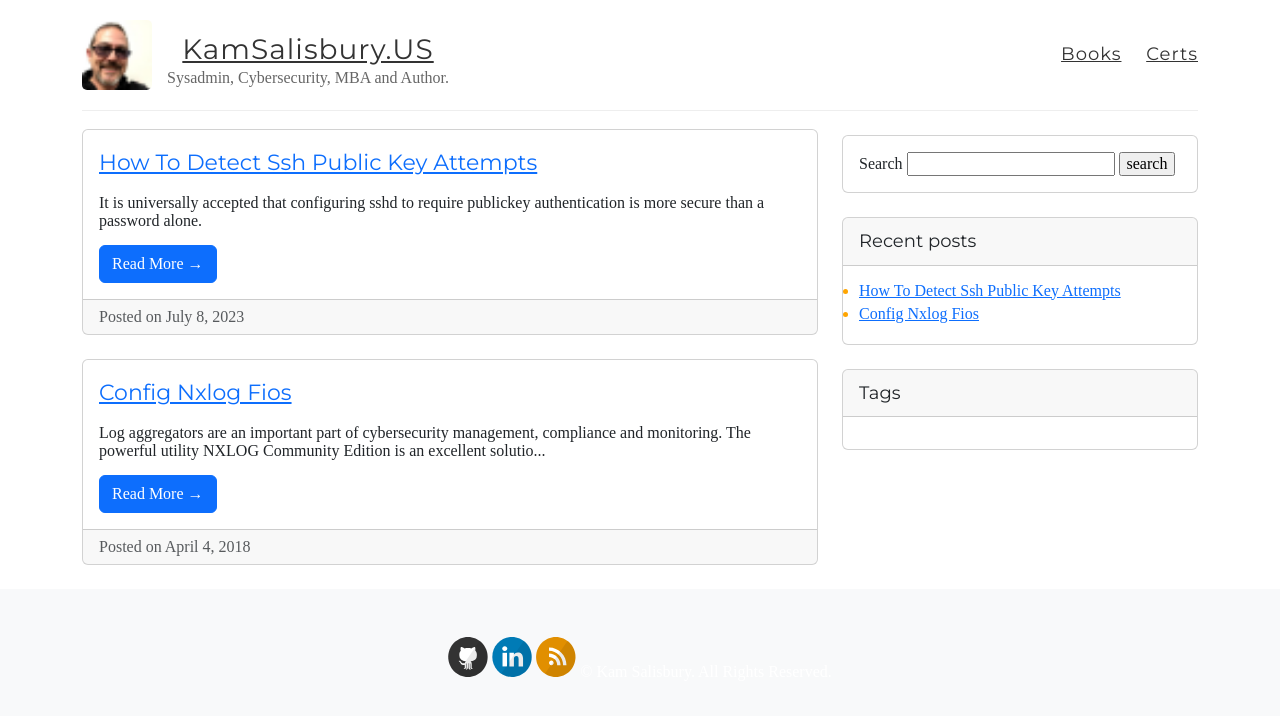
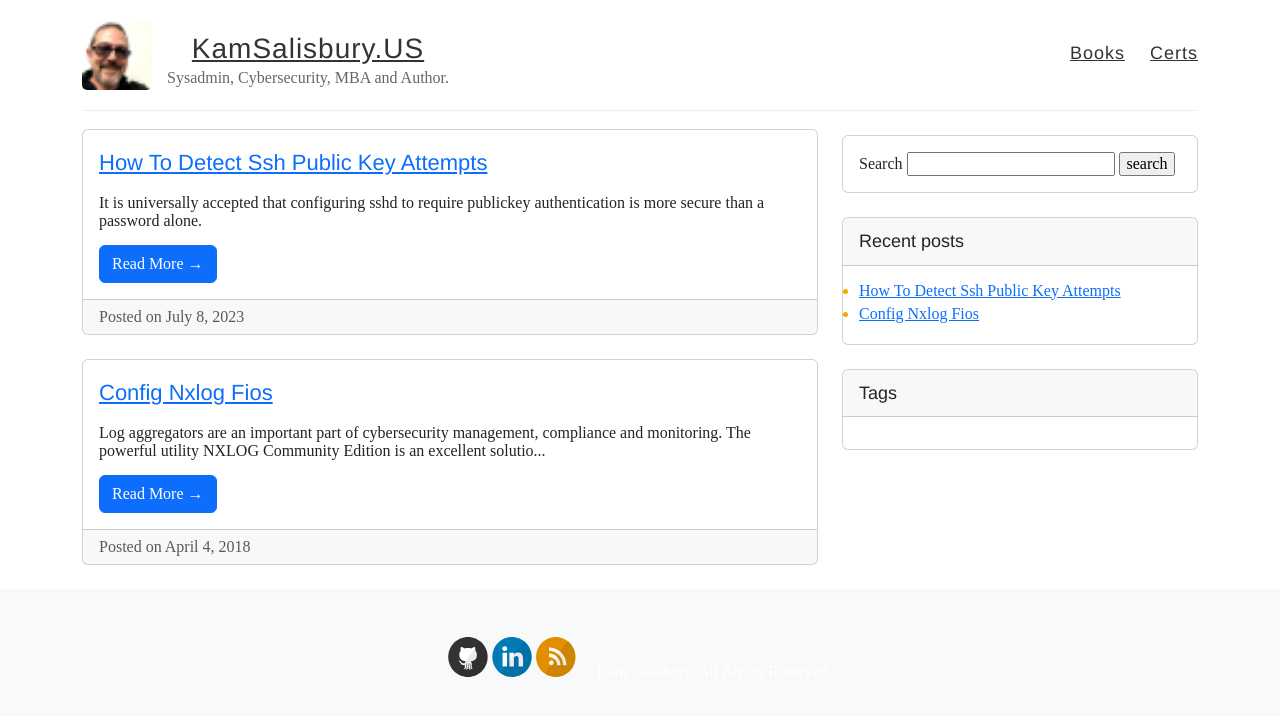
Before and after one commit to kamsalisbury/kamsalisbury.github.io, a Jekyll site: the page built from index.html, in a window 1280 px wide. Shown: the top 716 px of the page. Built offline with Jekyll 4.4.1, drawn with Linux system fonts in a browser that asks for light colours; nearby versions of some CDN libraries.

Commit message:
Rm google font

```diff
--- a/_layouts/default.html
+++ b/_layouts/default.html
@@ -3,13 +3,7 @@
 
 <head>
     <title>{{ site.title }}: {% if page.title %}{{ page.title }} {%else %} {{ site.description }} {% endif %} </title>
-
     {% include meta.html %}
-
-    <!--[if lt IE 9]>
-    <script src="http://html5shiv.googlecode.com/svn/trunk/html5.js"></script>
-    <![endif]-->
-    <link href="https://fonts.googleapis.com/css?family=Lato:300|Montserrat" rel="stylesheet">
     <link href="https://cdn.jsdelivr.net/npm/bootstrap@5.3.0/dist/css/bootstrap.min.css" rel="stylesheet" integrity="sha384-9ndCyUaIbzAi2FUVXJi0CjmCapSmO7SnpJef0486qhLnuZ2cdeRhO02iuK6FUUVM" crossorigin="anonymous">
     <link rel="stylesheet" href="https://use.fontawesome.com/releases/v5.4.1/css/all.css" integrity="sha384-5sAR7xN1Nv6T6+dT2mhtzEpVJvfS3NScPQTrOxhwjIuvcA67KV2R5Jz6kr4abQsz" crossorigin="anonymous">
     <link rel="stylesheet" type="text/css" href="{{ site.baseurl }}/style.css" />
--- a/_layouts/template.html
+++ b/_layouts/template.html
@@ -4,7 +4,6 @@
 <head>
     <title>{{ site.title }}: {% if page.title %}{{ page.title }} {%else %} {{ site.description }} {% endif %} </title>
     {% include meta.html %}
-    <link href="https://fonts.googleapis.com/css?family=Lato:300|Montserrat" rel="stylesheet">
     <link href="https://cdn.jsdelivr.net/npm/bootstrap@5.3.0/dist/css/bootstrap.min.css" rel="stylesheet" integrity="sha384-9ndCyUaIbzAi2FUVXJi0CjmCapSmO7SnpJef0486qhLnuZ2cdeRhO02iuK6FUUVM" crossorigin="anonymous">
     <link rel="stylesheet" href="https://use.fontawesome.com/releases/v5.4.1/css/all.css" integrity="sha384-5sAR7xN1Nv6T6+dT2mhtzEpVJvfS3NScPQTrOxhwjIuvcA67KV2R5Jz6kr4abQsz" crossorigin="anonymous">
     <link rel="stylesheet" type="text/css" href="{{ site.baseurl }}/assets/css/app.css" />
```
